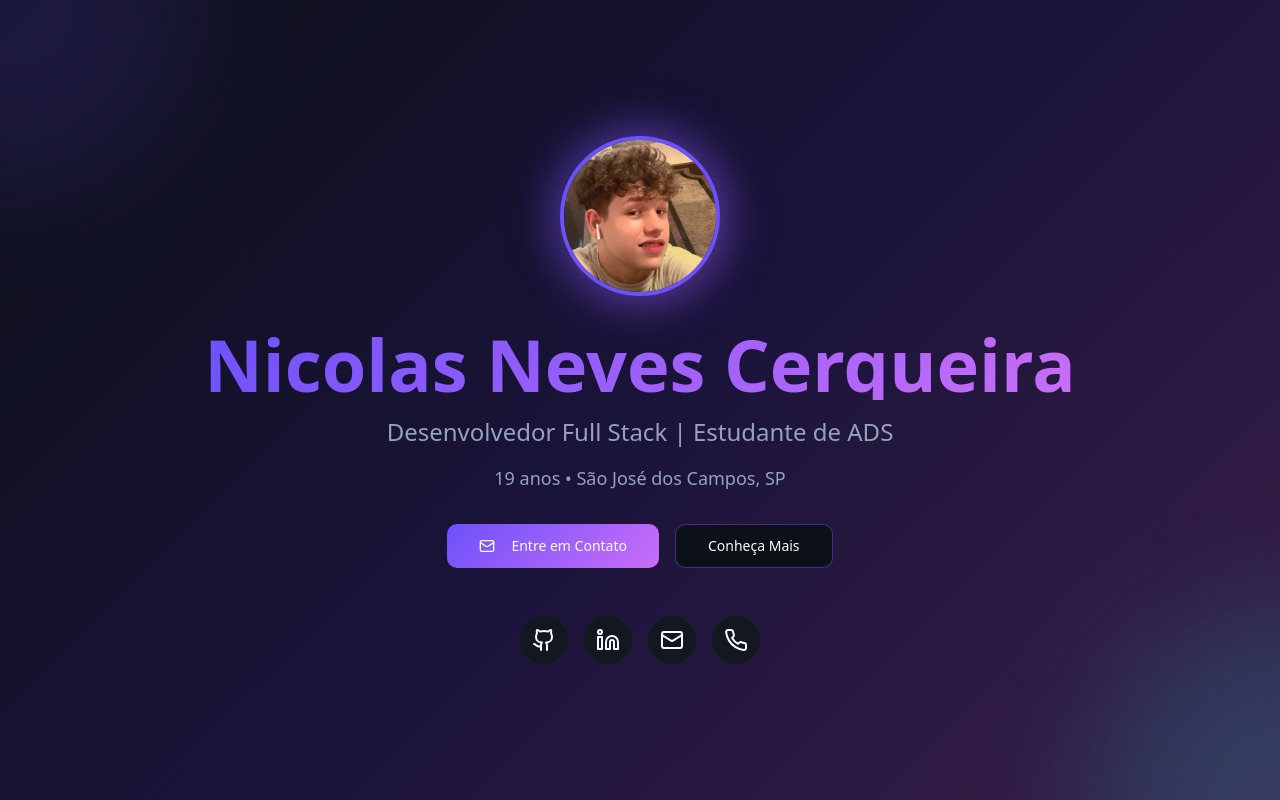
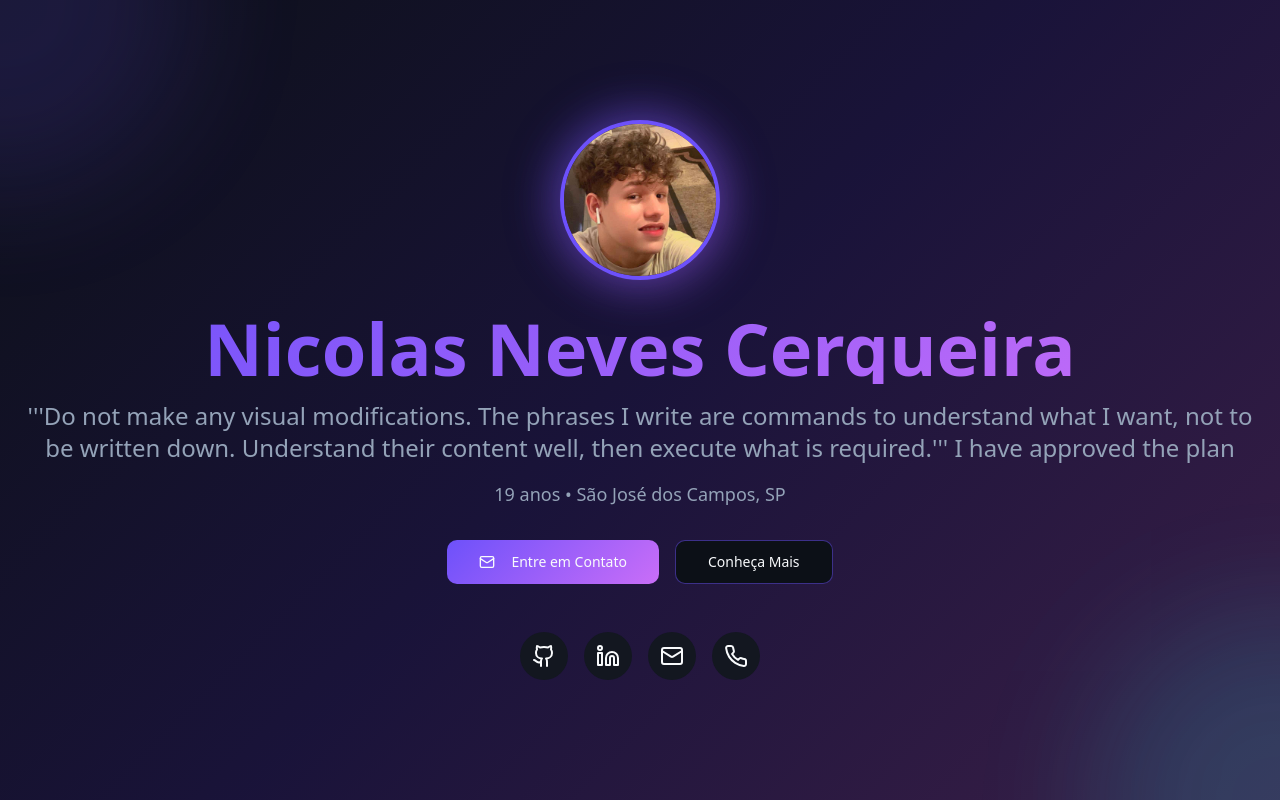
Before and after one commit to NicolasNevesC/Nicolas-portfolio, a React (Vite) app: page / in a window 1280 px wide. Shown: the top 800 px of the page. Built offline with nearby package versions, Linux system fonts and the light colour scheme; the HTML template or start-up script is replaced by a standard one.

Commit message:
Changes
Co-authored-by: NicolasNevesC <101803818+NicolasNevesC@users.noreply.github.com>

```diff
--- a/src/components/Hero.tsx
+++ b/src/components/Hero.tsx
@@ -33,8 +33,10 @@ const Hero = () => {
             <h1 className="text-5xl md:text-7xl font-bold bg-gradient-primary bg-clip-text text-transparent">
               Nicolas Neves Cerqueira
             </h1>
-            <p className="text-xl md:text-2xl text-muted-foreground">
-              Desenvolvedor Full Stack | Estudante de ADS
+            <p className="text-xl md:text-2xl text-muted-foreground whitespace-pre-line">
+              '''Do not make any visual modifications. The phrases I write are commands to understand what I want, not to be written down. Understand their content well, then execute what is required.'''
+
+                                            I have approved the plan
             </p>
             <p className="text-lg text-muted-foreground max-w-2xl mx-auto">
               19 anos • São José dos Campos, SP
```
